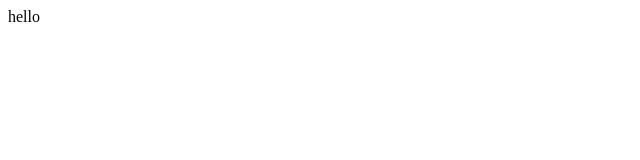
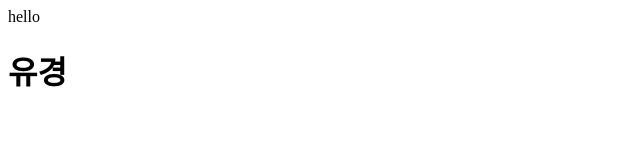
Before and after one commit to Leeyuryeon/html-, a plain HTML site: page index.html in a window 1280 px wide. Shown: the whole page, without its empty margins (0-640 px from the left). Drawn offline with Linux system fonts and the light colour scheme.

Commit message:
Update index.html

```diff
--- a/index.html
+++ b/index.html
@@ -1,5 +1,5 @@
 <html>
 <body>
-  hello <h1></h1>
+  hello <h1>유경</h1>
 </body>
 </html>
```
